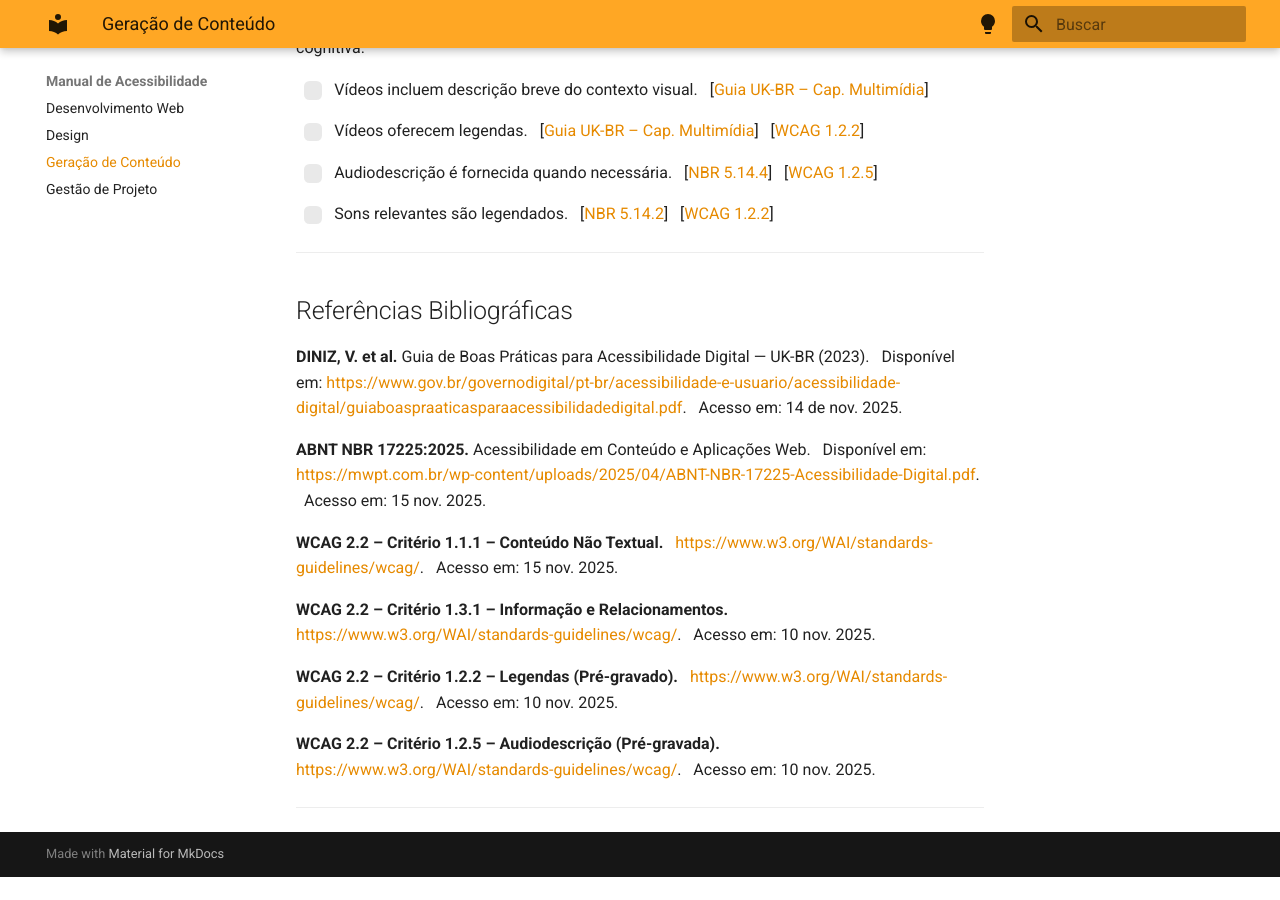
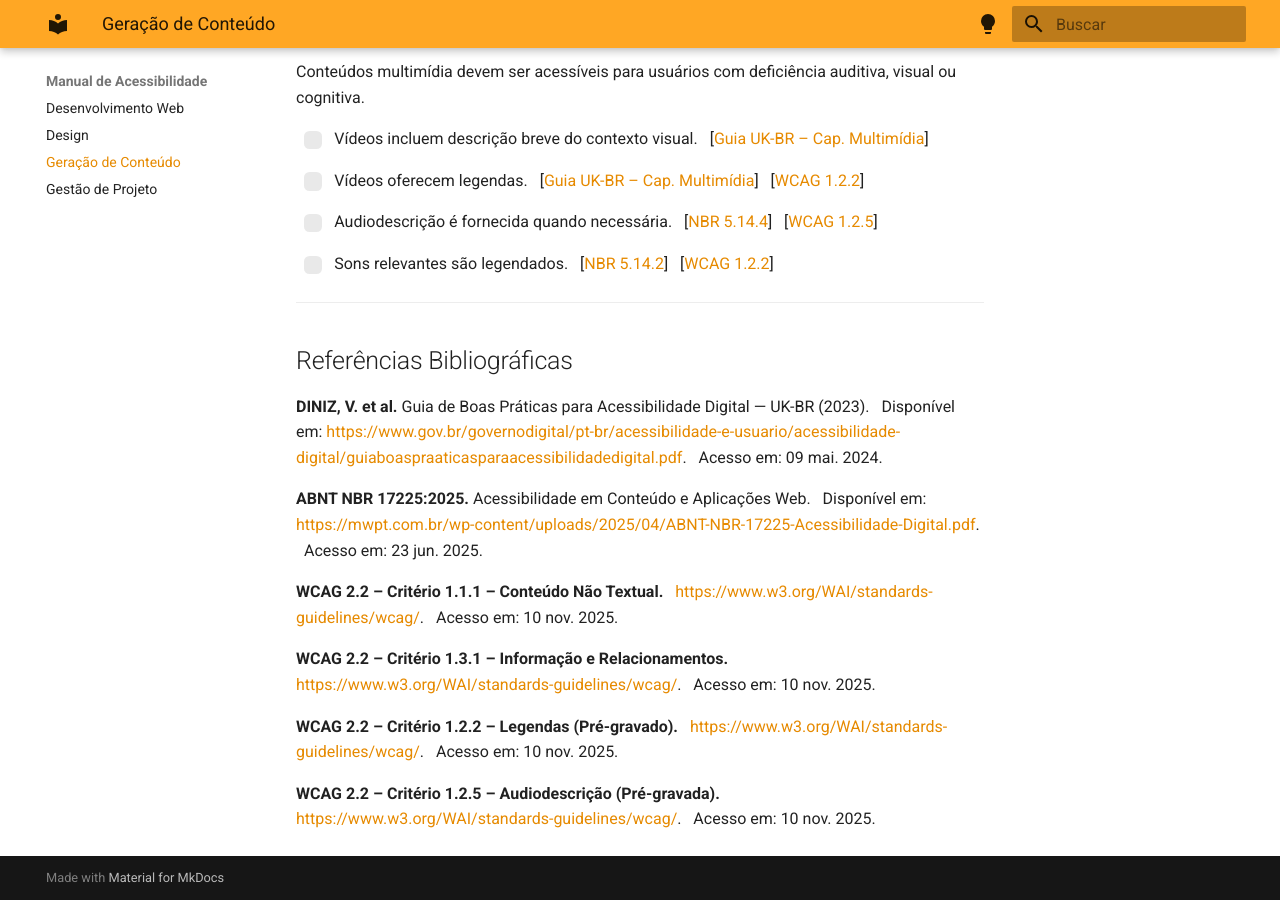
Before and after one commit to UnB-IHC/IHC-2025.2-Grupo6, an MkDocs documentation site: the page built from docs/manual/geracaoCont.md, in a window 1280 px wide and 900 px high, scrolled down 2098 px. Built offline with MkDocs 1.6.1 and Material for MkDocs 9.7.7, drawn with Linux system fonts in a browser that asks for light colours; before the commit the page ends 2975 px from its top, so only the background shows below that.

Commit message:
correçao grafico

```diff
--- a/docs/manual/geracaoCont.md
+++ b/docs/manual/geracaoCont.md
@@ -15,23 +15,14 @@
 <hr>
 
 <div style="text-align:center; margin-bottom: 20px;">
-    <h3>Progresso Geral</h3>
-    <canvas id="grafico_conteudo" width="220" height="220"></canvas>
+    <h3>Progresso Geral</h3>
+    <canvas id="grafico_conteudo" width="220" height="220"></canvas>
 </div>
 
 <hr>
 
 <h2>Checklist – Geração de Conteúdo Acessível</h2>
-
-<p>
-Os critérios abaixo foram elaborados com base no
-<b><a target="_blank" href="https://www.gov.br/governodigital/pt-br/acessibilidade-e-usuario/acessibilidade-digital/guiaboaspraaticasparaacessibilidadedigital.pdf">
-Guia de Boas Práticas UK-BR (2023)</a></b>,
-na <b><a target="_blank" href="https://mwpt.com.br/wp-content/uploads/2025/04/ABNT-NBR-17225-Acessibilidade-Digital.pdf">
-NBR 17225:2025</a></b>
-e nas <b><a target="_blank" href="https://www.w3c.br/traducoes/wcag/wcag22-pt-BR/">
-WCAG 2.2</a></b>. Cada item está acompanhado de sua respectiva referência.
-</p>
+<p>Os critérios abaixo foram elaborados com base no <b>Guia de Boas Práticas UK-BR (2023)</b>, na <b>NBR 17225:2025</b> e nas <b>WCAG 2.2</b>. Cada item está acompanhado de sua respectiva referência.</p>
 
 <hr>
 
@@ -142,16 +133,16 @@
 <p id="refUK"><b>DINIZ, V. et al.</b> Guia de Boas Práticas para Acessibilidade Digital — UK-BR (2023).
 Disponível em:
 <a target="_blank" href="https://www.gov.br/governodigital/pt-br/acessibilidade-e-usuario/acessibilidade-digital/guiaboaspraaticasparaacessibilidadedigital.pdf">https://www.gov.br/governodigital/pt-br/acessibilidade-e-usuario/acessibilidade-digital/guiaboaspraaticasparaacessibilidadedigital.pdf</a>.
-Acesso em: 14 de nov. 2025.</p>
+Acesso em: 09 mai. 2024.</p>
 
 <p id="refNBR"><b>ABNT NBR 17225:2025.</b> Acessibilidade em Conteúdo e Aplicações Web.
 Disponível em:
 <a target="_blank" href="https://mwpt.com.br/wp-content/uploads/2025/04/ABNT-NBR-17225-Acessibilidade-Digital.pdf">https://mwpt.com.br/wp-content/uploads/2025/04/ABNT-NBR-17225-Acessibilidade-Digital.pdf</a>.
-Acesso em: 15 nov. 2025.</p>
+Acesso em: 23 jun. 2025.</p>
 
 <p id="refWCAGALT"><b>WCAG 2.2 – Critério 1.1.1 – Conteúdo Não Textual.</b>
 <a target="_blank" href="https://www.w3.org/WAI/standards-guidelines/wcag/">https://www.w3.org/WAI/standards-guidelines/wcag/</a>.
-Acesso em: 15 nov. 2025.</p>
+Acesso em: 10 nov. 2025.</p>
 
 <p id="refWCAG1"><b>WCAG 2.2 – Critério 1.3.1 – Informação e Relacionamentos.</b>
 <a target="_blank" href="https://www.w3.org/WAI/standards-guidelines/wcag/">https://www.w3.org/WAI/standards-guidelines/wcag/</a>.
@@ -165,5 +156,5 @@
 <a target="_blank" href="https://www.w3.org/WAI/standards-guidelines/wcag/">https://www.w3.org/WAI/standards-guidelines/wcag/</a>.
 Acesso em: 10 nov. 2025.</p>
 
-<hr>
+
 <script src="js/grafico_p2.js"></script>
```
